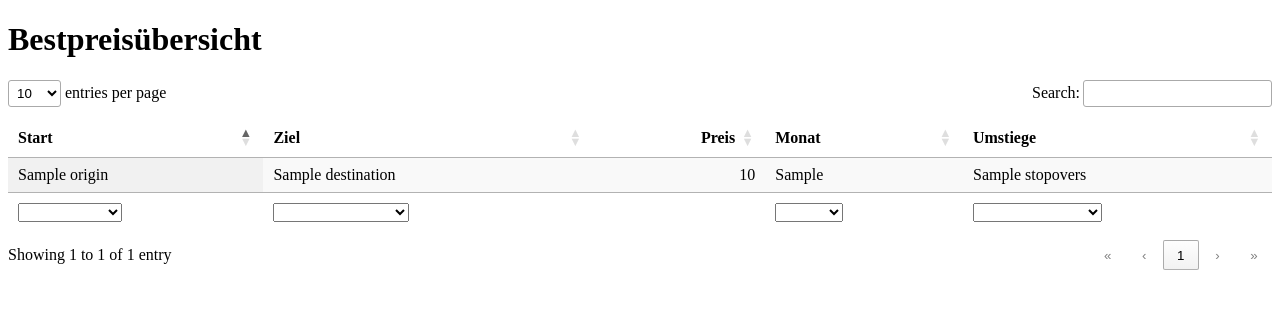
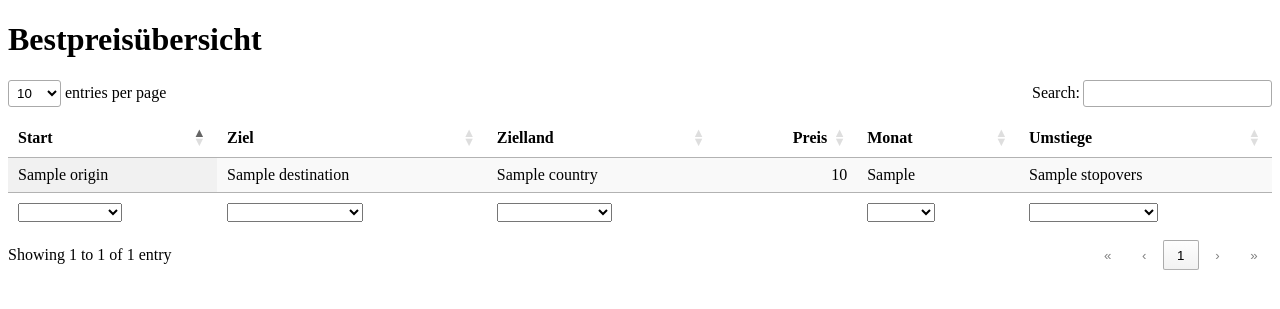
Before and after one commit to BiancaRapp/bestpricedflights, a Django app: template src/flightsearch/apps/core/templates/destination_list.html in a window 1280 px wide. Shown: the top 309 px of the page. Run offline with Django 5.2, Linux system fonts and the light colour scheme; the template is opened without the code that fills it: most values are stand-ins (such as "Sample title", 1, 10 or a date in 2020); parts of the project's set-up code (start-up, migrations or seed data) failed here and were passed over.

Commit message:
feat: store country on destination

```diff
--- a/src/flightsearch/apps/core/admin.py
+++ b/src/flightsearch/apps/core/admin.py
@@ -6,8 +6,8 @@ from .models import City, Offer, Trip
 @admin.register(City)
 class CityAdmin(admin.ModelAdmin):
     search_fields = ("code", "name")
-    list_display = ("code", "name", "region")
-    list_filter = ("region", "is_origin", "is_destination")
+    list_display = ("code", "name", "country", "region")
+    list_filter = ("country", "region", "is_origin", "is_destination")
 
 
 @admin.register(Trip)
--- a/src/flightsearch/apps/core/models.py
+++ b/src/flightsearch/apps/core/models.py
@@ -16,6 +16,7 @@ class City(models.Model):
     code = models.CharField(max_length=3, unique=True)
     name = models.CharField(max_length=255)
     region = models.CharField(max_length=255, blank=True)
+    country = models.CharField(max_length=255, blank=True)
     longitude = models.FloatField(null=True)
     latitude = models.FloatField(null=True)
     is_origin = models.BooleanField(default=False)
--- a/src/flightsearch/apps/core/tasks.py
+++ b/src/flightsearch/apps/core/tasks.py
@@ -57,6 +57,7 @@ def fetch_and_store_destinations_task(origin_code: str, travel_class=TravelClass
             defaults={
                 "name": destination_data.get("cityName"),
                 "region": destination_data.get("cityRegion"),
+                "country": destination_data.get("countryName"),
                 "longitude": destination_data.get("cityLongitude"),
                 "latitude": destination_data.get("cityLatitude"),
                 "is_destination": True,
--- a/src/flightsearch/apps/core/templates/destination_list.html
+++ b/src/flightsearch/apps/core/templates/destination_list.html
@@ -9,6 +9,7 @@
         <tr>
             <th class="select">Start</th>
             <th class="select">Ziel</th>
+            <th class="select">Zielland</th>
             <th>Preis</th>
             <th class="select">Monat</th>
             <th class="select">Umstiege</th>
@@ -20,6 +21,7 @@
             <tr>
                 <td>{{ offer.trip.origin }}</td>
                 <td>{{ offer.trip.destination }}</td>
+                <td>{{ offer.trip.destination.country }}</td>
                 <td>{{ offer.get_price_eur }}</td>
                 <td>{{ offer.get_month_display }}</td>
                 <td>{{ offer.stopovers }}</td>
@@ -34,6 +36,7 @@
             <th></th>
             <th></th>
             <th></th>
+            <th></th>
         </tr>
         </tfoot>
     </table>
--- a/src/flightsearch/apps/core/templates/trip_list.html
+++ b/src/flightsearch/apps/core/templates/trip_list.html
@@ -10,8 +10,10 @@
         <tr>
             <th class="select">Start</th>
             <th class="select">Ziel</th>
+            <th class="select">Zielland</th>
             <th>Bester Preis</th>
             <th class="select">Monat</th>
+            <th class="select">Umstiege</th>
         </tr>
         </thead>
         <tbody>
@@ -19,10 +21,12 @@
             <tr>
                 <td>{{ trip.origin }}</td>
                 <td>{{ trip.destination }}</td>
+                <td>{{ trip.destination.country }}</td>
                 {% with trip.offers|pk:trip.best_price_offer_id as offer %}
                     {% if offer %}
                         <td>{{ offer.get_price_eur }}</td>
                         <td>{{ offer.get_month_display }}</td>
+                        <td>{{ offer.stopovers }}</td>
                     {% endif %}
                 {% endwith %}
             </tr>
@@ -35,6 +39,8 @@
             <th></th>
             <th></th>
             <th></th>
+            <th></th>
+            <th></th>
         </tr>
         </tfoot>
     </table>
```
Also changed, not shown: src/flightsearch/apps/core/migrations/0004_city_country.py (added).
